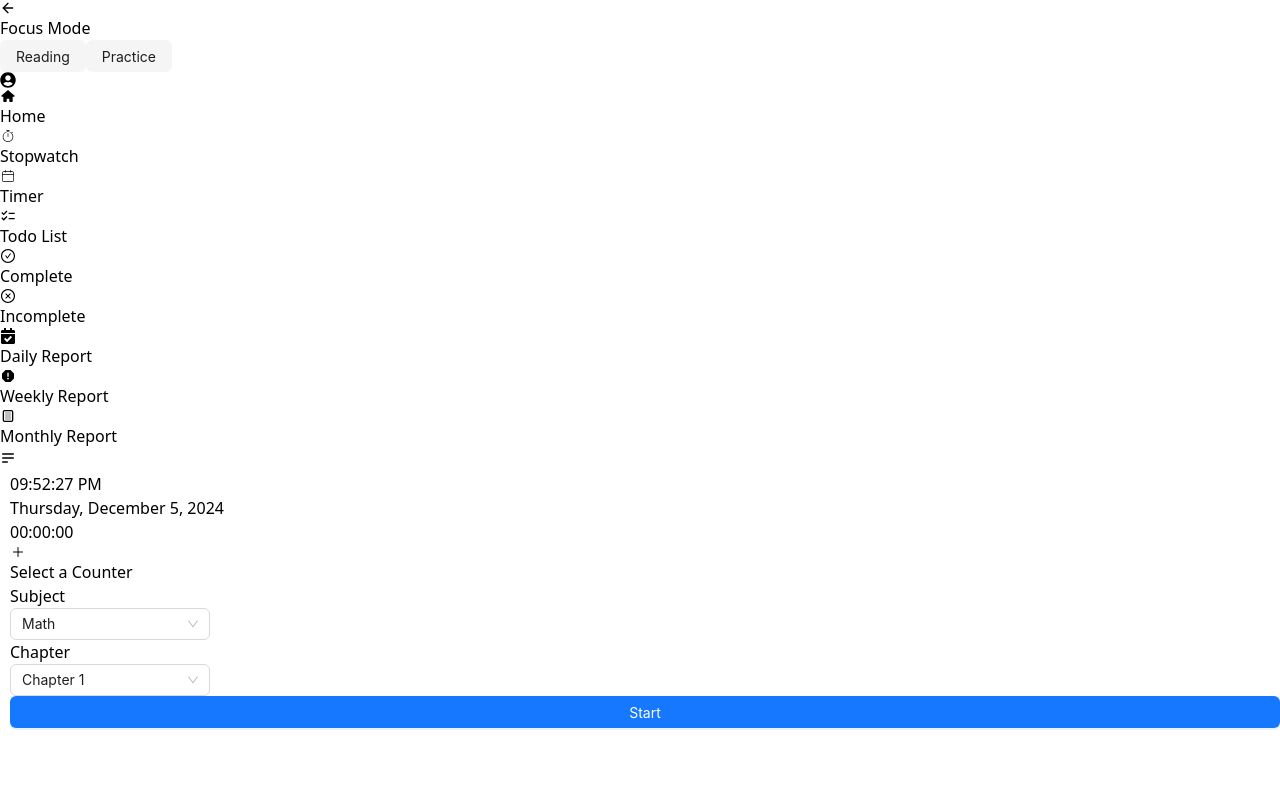
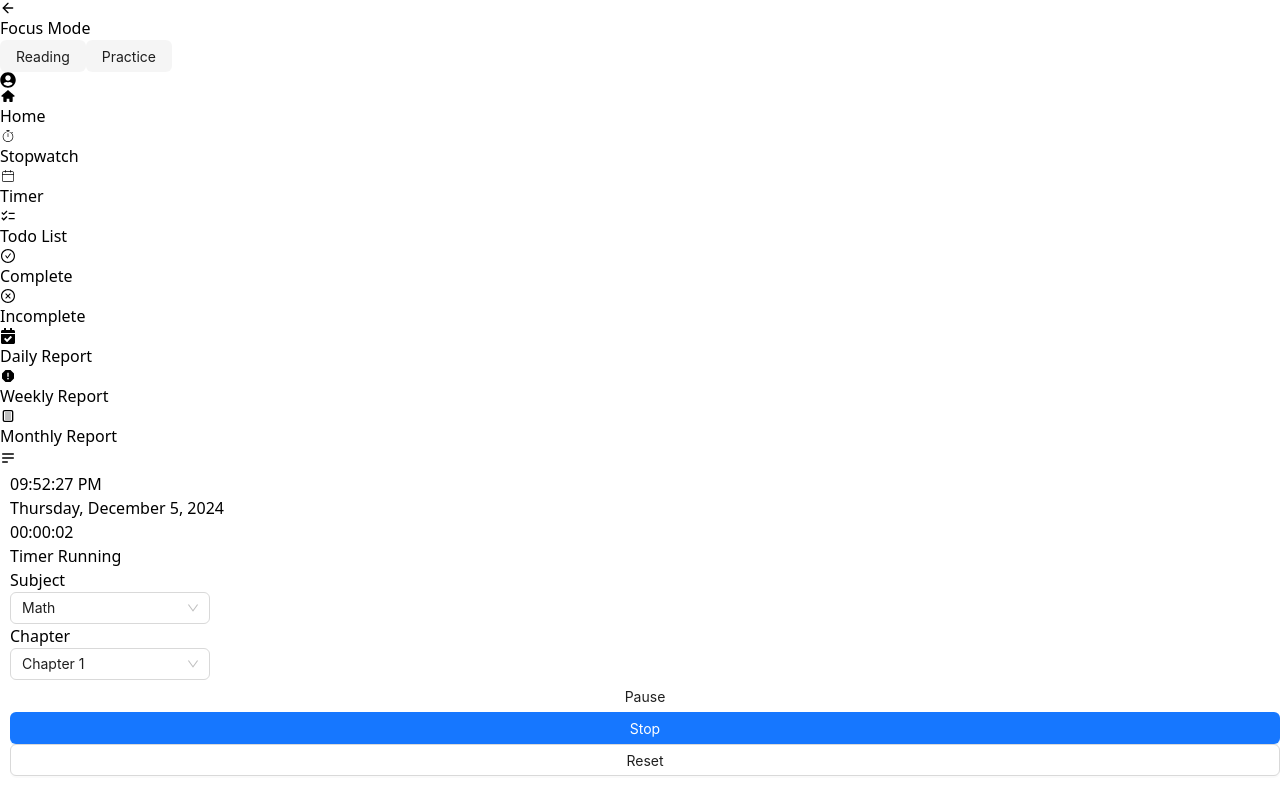
Before and after one commit to siam-26/focusmode-client, a React (Vite) app: page / in a window 1280 px wide. Both pictures are taken after a click on the button "Start". Built offline with nearby package versions, Linux system fonts and the light colour scheme.

Commit message:
timer section added

```diff
--- a/package.json
+++ b/package.json
@@ -14,6 +14,7 @@
     "framer-motion": "^11.13.1",
     "react": "^18.3.1",
     "react-dom": "^18.3.1",
+    "react-hot-toast": "^2.4.1",
     "react-icons": "^5.4.0",
     "react-router-dom": "^7.0.2"
   },
--- a/src/App.jsx
+++ b/src/App.jsx
@@ -1,6 +1,8 @@
 import { RouterProvider } from "react-router-dom"
 import router from "./Router/Route"
 import { SidebarProvider } from "./context/responsiveSidebar"
+import { Toaster } from "react-hot-toast"
+
 
 function App() {
 
@@ -11,6 +13,10 @@ function App() {
           <RouterProvider router={router} />
         </div>
       </div>
+      <Toaster
+      position="top-center"
+      reverseOrder={false}
+    />
     </SidebarProvider>
   )
 }
--- a/src/Pages/Home/DateAndTimer/Timer/Timer.jsx
+++ b/src/Pages/Home/DateAndTimer/Timer/Timer.jsx
@@ -1,20 +1,28 @@
-import { IoAdd } from "react-icons/io5";
+const Timer = ({ time, timerRunning }) => {
+    const formatTime = (time) => {
+      const hours = Math.floor(time / 3600);
+      const minutes = Math.floor((time % 3600) / 60);
+      const seconds = time % 60;
+      return `${String(hours).padStart(2, '0')}:${String(minutes).padStart(2, '0')}:${String(seconds).padStart(2, '0')}`;
+    };
 
-const Timer = () => {
     return (
       <div className="bg-white p-7 rounded-lg">
         <div className="text-center py-6 bg-gray-100 rounded-sm">
-                <p className="font-bold text-4xl text-gray-600">00:00:00</p>
+          <p className="font-bold text-4xl text-gray-600">{formatTime(time)}</p>
         </div>
 
         <div className="text-center mt-5 bg-gray-100 rounded-sm">
           <div className="py-8">
-                    <IoAdd className="font-bold text-gray-500 text-2xl mx-auto" />
-                    <p className="font-semibold text-gray-500 pt-2">Select a Counter</p>
+            {timerRunning ? (
+              <p className="font-semibold text-gray-500 pt-2">Timer Running</p>
+            ) : (
+              <p className="font-semibold text-gray-500 pt-2">Timer Paused</p>
+            )}
           </div>
         </div>
       </div>
-    )
-}
+    );
+  };
 
   export default Timer;
--- a/src/Pages/Home/Home.jsx
+++ b/src/Pages/Home/Home.jsx
@@ -1,15 +1,66 @@
+import toast from 'react-hot-toast';
 import DateTimeDisplay from './DateAndTimer/DateTimeDisplay/DateTimeDisplay';
 import Timer from './DateAndTimer/Timer/Timer';
 import { Button, Select } from 'antd';
+import { useState } from 'react';
+
 
 const Home = () => {
+  const [subject, setSubject] = useState('Math');
+  const [chapter, setChapter] = useState('Chapter 1');
+  const [timerRunning, setTimerRunning] = useState(false);
+  const [time, setTime] = useState(0); // to store the timer time
+  const [intervalId, setIntervalId] = useState(null); // to store the timer interval
 
   const handleSubjectChange = (value) => {
-    console.log(`selected ${value}`);
+    setSubject(value);
+    console.log(`Selected Subject: ${value}`);
   };
 
   const handleChapterChange = (value) => {
-    console.log(`selected ${value}`);
+    setChapter(value);
+    console.log(`Selected Chapter: ${value}`);
+  };
+
+  const startTimer = () => {
+    setTimerRunning(true);
+    const id = setInterval(() => {
+      setTime((prevTime) => prevTime + 1);
+    }, 1000);
+    setIntervalId(id);
+  };
+
+  const stopTimer = () => {
+    setTimerRunning(false);
+    clearInterval(intervalId);
+      // Dismiss all previous toasts
+   toast.dismiss()
+    // Save the timer data to localStorage
+    const timerData = [{
+      subject,
+      chapter,
+      timeSpent: time,
+      date: new Date().toLocaleString('en-BD', { timeZone: 'Asia/Dhaka' }), // Bangladesh time
+    }]
+
+    localStorage.setItem('timerData', JSON.stringify(timerData));
+
+    // Show Toast notification
+    toast.success('Timer data saved to local storage!');
+
+    // Reset the timer
+    resetTimer();
+
+  };
+
+  const pauseTimer = () => {
+    setTimerRunning(false);
+    clearInterval(intervalId);
+  };
+
+  const resetTimer = () => {
+    setTime(0);
+    stopTimer();
   };
 
   return (
@@ -20,100 +71,64 @@ const Home = () => {
         </div>
 
         <div className="mt-5">
-          <Timer />
+          <Timer time={time} timerRunning={timerRunning} />
         </div>
       </div>
-      <div className="flex justify-center conter-center bg-white w-1/2 rounded-lg">
-        <div className=" w-4/5 bg-green-500">
-          {/* for subject select */}
+
+      <div className="flex justify-center items-center bg-white w-1/2 rounded-lg">
+        <div className="w-4/5 bg-green-500 p-6 rounded-lg">
+          {/* Subject Dropdown */}
           <div>
-            <p>Subject</p>
+            <p className="text-white">Subject</p>
             <Select
-              defaultValue="Math"
-              style={{
-                width: 200,
-              }}
+              value={subject}
+              style={{ width: 200 }}
               onChange={handleSubjectChange}
               options={[
-                {
-                  label: <span>manager</span>,
-                  title: 'manager',
-                  options: [
-                    {
-                      label: <span>Jack</span>,
-                      value: 'Jack',
-                    },
-                    {
-                      label: <span>Lucy</span>,
-                      value: 'Lucy',
-                    },
-                  ],
-                },
-                {
-                  label: <span>engineer</span>,
-                  title: 'engineer',
-                  options: [
-                    {
-                      label: <span>Chloe</span>,
-                      value: 'Chloe',
-                    },
-                    {
-                      label: <span>Lucas</span>,
-                      value: 'Lucas',
-                    },
-                  ],
-                },
-              ]}
-            />
-          </div>
-          {/* for Chapter select */}
-          <div>
-            <p>Chapter</p>
-            <Select
-              defaultValue="Chapter 1"
-              style={{
-                width: 200,
-              }}
-              onChange={handleChapterChange}
-              options={[
-                {
-
-                  options: [
-                    {
-                      label: <span>Jack</span>,
-                      value: 'Jack',
-                    },
-                    {
-                      label: <span>Lucy</span>,
-                      value: 'Lucy',
-                    },
-                  ],
-                },
-                {
-
-                  options: [
-                    {
-                      label: <span>Chloe</span>,
-                      value: 'Chloe',
-                    },
-                    {
-                      label: <span>Lucas</span>,
-                      value: 'Lucas',
-                    },
-                  ],
-                },
+                { label: 'Math', value: 'Math' },
+                { label: 'Science', value: 'Science' },
+                { label: 'History', value: 'History' },
               ]}
             />
           </div>
 
-          <Button className="p-6" type="primary" block>
-            Start
-          </Button>
+          {/* Chapter Dropdown */}
+          <div className="mt-4">
+            <p className="text-white">Chapter</p>
+            <Select
+              value={chapter}
+              style={{ width: 200 }}
+              onChange={handleChapterChange}
+              options={[
+                { label: 'Chapter 1', value: 'Chapter 1' },
+                { label: 'Chapter 2', value: 'Chapter 2' },
+                { label: 'Chapter 3', value: 'Chapter 3' },
+              ]}
+            />
+          </div>
+
+          {/* Start, Pause, Stop, Reset Buttons */}
+          <div className="mt-4">
+            {!timerRunning ? (
+              <Button type="primary" block onClick={startTimer}>
+                Start
+              </Button>
+            ) : (
+              <Button type="danger" block onClick={pauseTimer}>
+                Pause
+              </Button>
+            )}
+            <Button className="mt-2" type="primary" block onClick={stopTimer}>
+              Stop
+            </Button>
+            <Button className="mt-2" type="default" block onClick={resetTimer}>
+              Reset
+            </Button>
+          </div>
         </div>
       </div>
     </div>
+  );
+};
 
-  )
-}
-
-export default Home
+export default Home;
```
Also changed, not shown: 1 other file (tests, documents, lock files or other folders). Lines whose indentation alone changed are shown as unchanged.
